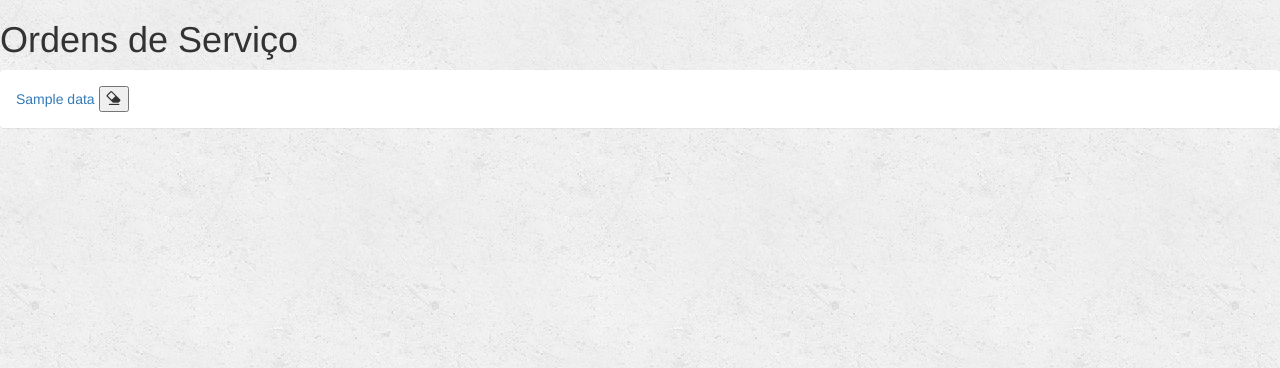
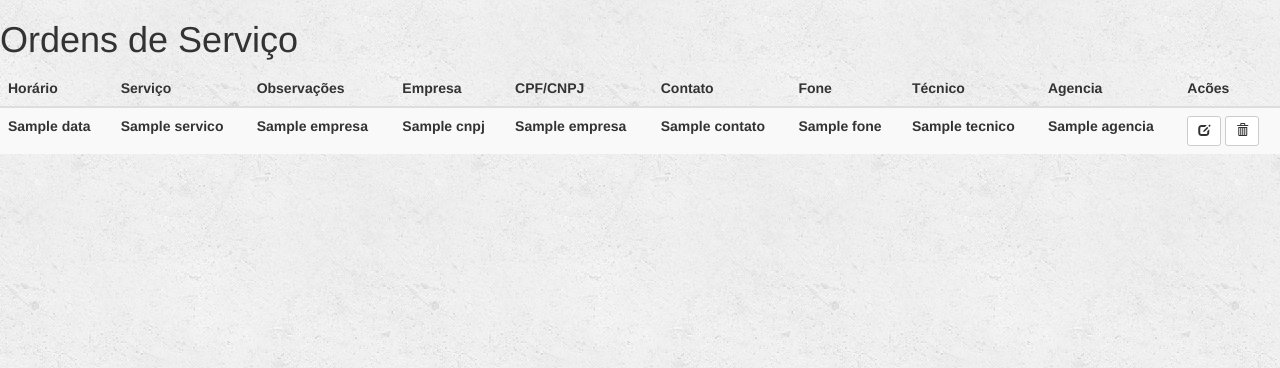
Before and after one commit to diegothuran/Services, a Django app: template templates/ServiceOrdering/index.html in a window 1280 px wide. Shown: the part 52-420 px from the top of the page. Run offline with Django 3.2, Linux system fonts and the light colour scheme; the template is opened without the code that fills it: most values are stand-ins (such as "Sample title", 1, 10 or a date in 2020); lists and menus that the app fills with data are empty; some libraries are stand-ins or nearby versions.

Commit message:
Ajustes em Ordem de Serviço

```diff
--- a/templates/ServiceOrdering/index.html
+++ b/templates/ServiceOrdering/index.html
@@ -2,13 +2,51 @@
 {% block body %}
     {% if all_ordens %}
         <h1>Ordens de Serviço</h1>
+        <table class="table table-striped">
+          <thead>
+            <th>Horário</th>
+            <th>Serviço</th>
+            <th>Observações</th>
+            <th>Empresa</th>
+            <th>CPF/CNPJ</th>
+            <th>Contato</th>
+            <th>Fone</th>
+            <th>Técnico</th>
+            <th>Agencia</th>
+            <th>Acões</th>
+          </thead>
+        <tbody>
             {% for ordem in all_ordens %}
-                <div class="panel panel-body">
-                    <a href="{% url 'service:detail' ordem.id %}">{{ ordem.data }}</a>
-                    <button type="button" href="{% url 'service:ordem-delete' ordem.id %}"><span class="glyphicon glyphicon-erase"></span></button>
-                </div>
+                <tr>
+                    <th>{{ ordem.data }}</th>
+                    <th>{{ ordem.servico }}</th>
+                    <th>{{ ordem.empresa }}</th>
+                    <th>{{ ordem.empresa.cnpj }}</th>
+                    <th>{{ ordem.empresa }}</th>
+                    <th>{{ ordem.contato }}</th>
+                    <th>{{ ordem.fone }}</th>
+                    <th>{{ ordem.tecnico }}</th>
+                    <th>{{ ordem.agencia }}</th>
+                    <th><a href="{% url 'service:ordem-update' ordem.id %}"><button type="submit" class="btn btn-default btn-sm">
+                            <span class="glyphicon glyphicon-edit"></span>
+                    </button></a>
+
+                    <!--delete-->
+                    <form action="{% url 'service:ordem-delete' ordem.id %}" method="post" style="display: inline">
+                        {% csrf_token %}
+                        <input type="hidden" name="ordem_id" value="{{ ordem.id }}"/>
+                        <button onclick="return confirm('Tem certeza?')" type="submit" class="btn btn-default btn-sm">
+                            <span class="glyphicon glyphicon-trash"></span>
+                        </button>
+
+                    </form>
+                </th>
+                </tr>
 
             {% endfor %}
+
+        </tbody>
+        </table>
 
     {% else %}
         <h3>Não existem ordens de serviço</h3>
--- a/templates/ServiceOrdering/ordem_de_servico_form.html
+++ b/templates/ServiceOrdering/ordem_de_servico_form.html
@@ -2,9 +2,6 @@
 {% block title %} Adicionar Ordem {%  endblock %}
 
 {% block body %}
-    {% if ordem_de_servico %}
-        <h1>aaaaaaaaa</h1>
-    {% endif %}
     <div class="container-fluid">
         <div class="row">
             <div class="col-sm-12 col-mid-7">
```
Also changed, not shown: ServiceOrdering/forms.py (added, +9 -0 lines), ServiceOrdering/models.py (+7 -2 lines), db.sqlite3.
